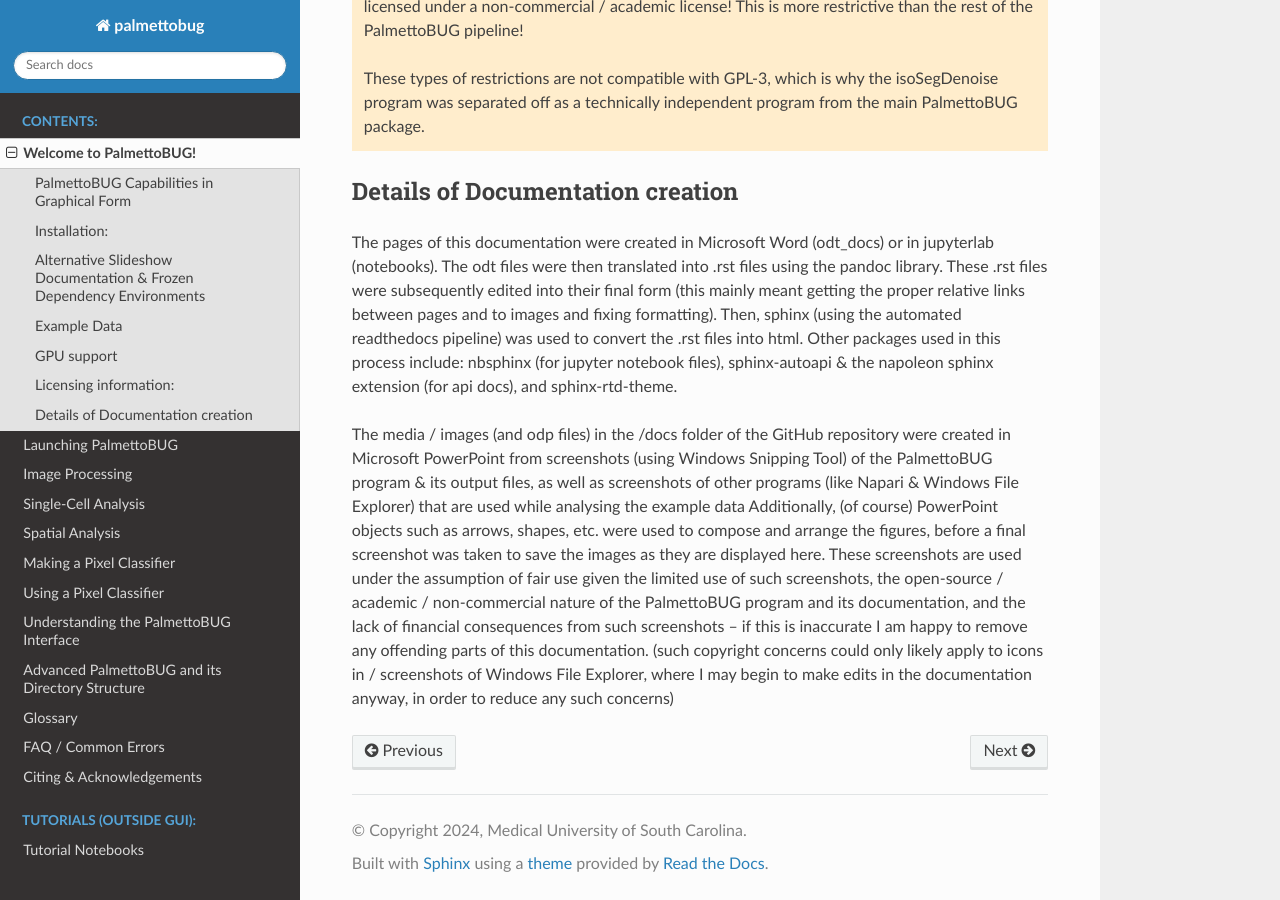
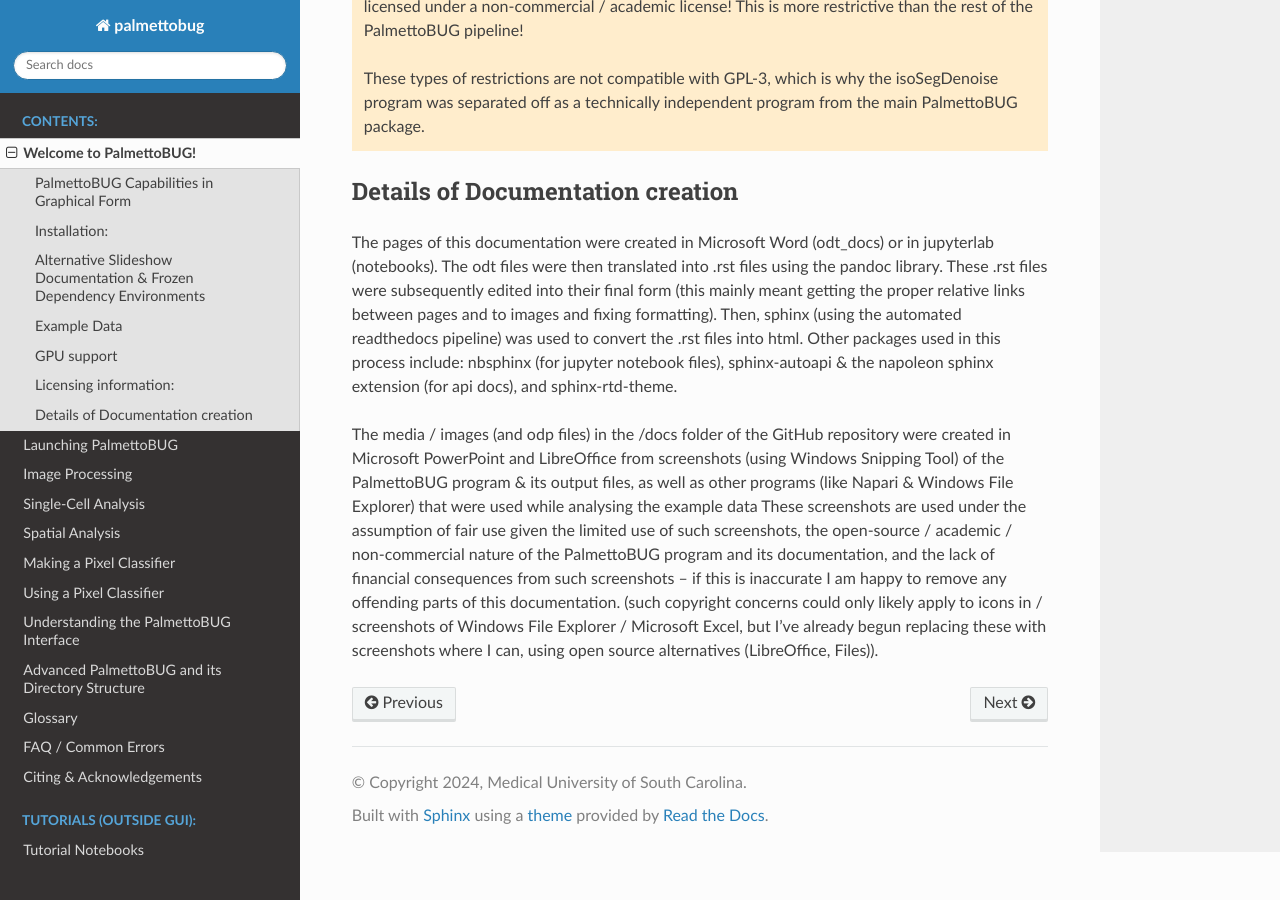
Before and after one commit to BenCaiello/PalmettoBUG, a Sphinx documentation site: the page built from docs/source/WelcometoPalmettoBUG.rst, in a window 1280 px wide and 900 px high, scrolled down 3951 px. Built offline with Sphinx 7.4.7 and the Read the Docs theme 3.1.0, drawn with Linux system fonts in a browser that asks for light colours; pages that are not in the unit, such as notebooks, are missing from menus.

Commit message:
update docs images, edit clustering to classy mask error

```diff
--- a/docs/source/WelcometoPalmettoBUG.rst
+++ b/docs/source/WelcometoPalmettoBUG.rst
@@ -152,14 +152,12 @@
 and sphinx-rtd-theme.
 
 The media / images (and odp files) in the /docs folder of the GitHub repository were created in
-Microsoft PowerPoint from screenshots (using Windows Snipping Tool) of the PalmettoBUG program & its output files, as well as screenshots of
-other programs (like Napari & Windows File Explorer) that are used while analysing the example data
-Additionally, (of course) PowerPoint objects such as arrows, shapes, etc. were used to compose and arrange the figures, before a
-final screenshot was taken to save the images as they are displayed here.
+Microsoft PowerPoint and LibreOffice from screenshots (using Windows Snipping Tool) of the PalmettoBUG program & its output files, as well as
+other programs (like Napari & Windows File Explorer) that were used while analysing the example data
 These screenshots are used under the assumption of fair use given the limited use of such screenshots, the open-source / academic / non-commercial
 nature of the PalmettoBUG program and its documentation, and the lack of financial consequences from such screenshots -- if this is inaccurate I am happy to remove
-any offending parts of this documentation. (such copyright concerns could only likely apply to icons in / screenshots of Windows File Explorer, where I may begin to
-make edits in the documentation anyway, in order to reduce any such concerns)
+any offending parts of this documentation. (such copyright concerns could only likely apply to icons in / screenshots of Windows File Explorer / Microsoft Excel,
+but I've already begun replacing these with screenshots where I can, using open source alternatives (LibreOffice, Files)).
 
 
 .. |image1| image:: media/Welcome1.png
```
Also changed, not shown: README.md (+0 -1 lines), docs/source/media/SpatialAnalysis/Spatial1.png, docs/source/media/SpatialAnalysis/Spatial10.png, docs/source/media/SpatialAnalysis/Spatial11.png, docs/source/media/SpatialAnalysis/Spatial12.png, docs/source/media/SpatialAnalysis/Spatial13.png, docs/source/media/SpatialAnalysis/Spatial2.png, docs/source/media/SpatialAnalysis/Spatial3.png, docs/source/media/SpatialAnalysis/Spatial4.png, docs/source/media/SpatialAnalysis/Spatial5.png, docs/source/media/SpatialAnalysis/Spatial6.png, docs/source/media/SpatialAnalysis/Spatial7.png, docs/source/media/SpatialAnalysis/Spatial8.png, docs/source/media/SpatialAnalysis/Spatial9.png, 1 other file.
